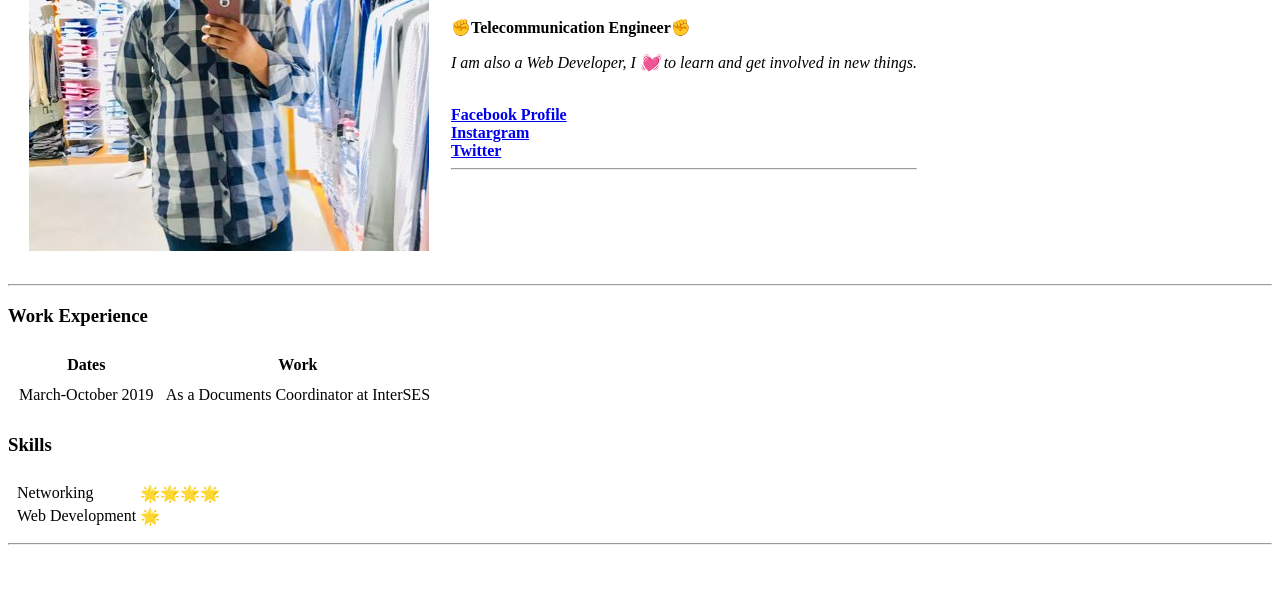
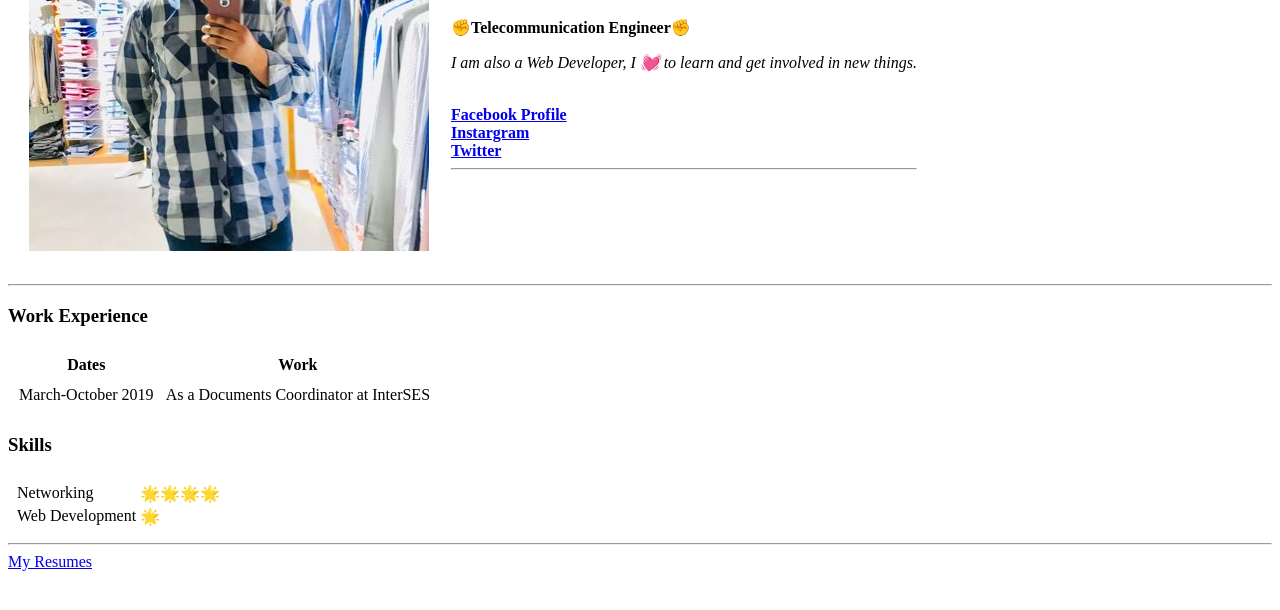
Before and after one commit to hurrair970/CV, a plain HTML site: page index.html in a window 1280 px wide. Shown: the part 178-788 px from the top of the page. Drawn offline with Linux system fonts and the light colour scheme.

Commit message:
Update index.html

```diff
--- a/index.html
+++ b/index.html
@@ -57,5 +57,5 @@
   </table>
 
   <hr>
-
+<a href="CV.html">My Resumes</a>
 </body>
```
